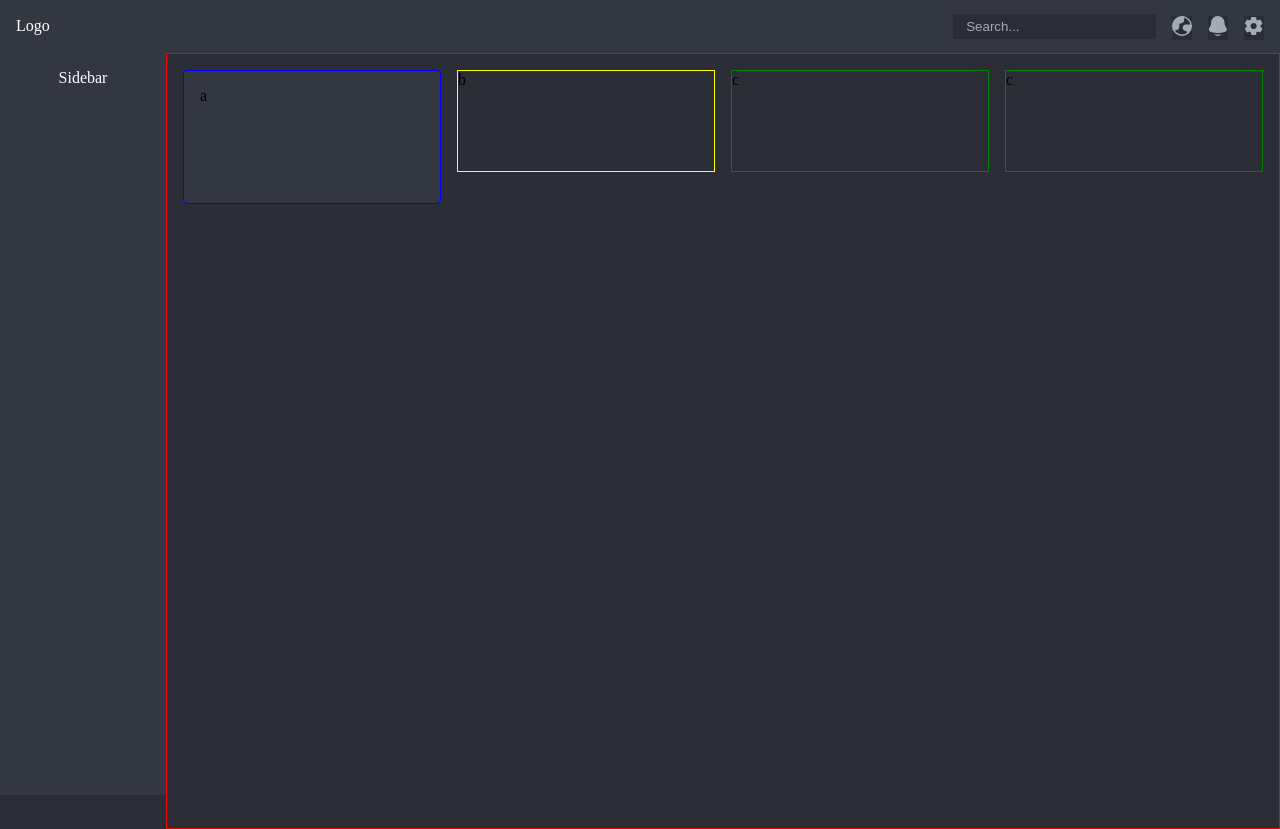
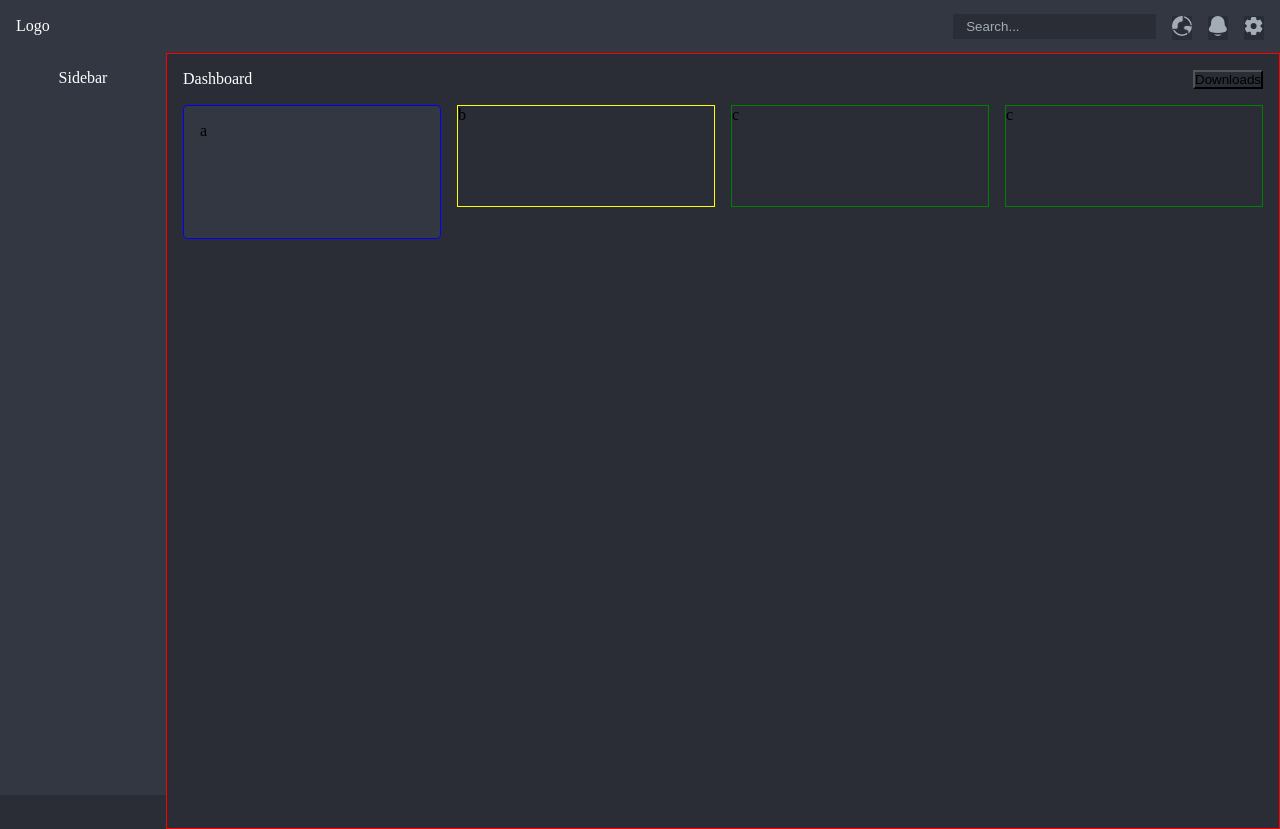
Before and after one commit to Romal-2303/Admin_Dashboard, a React (Create React App) app: page / in a window 1280 px wide. Built offline with nearby package versions, Linux system fonts and the light colour scheme.

Commit message:
button component is completed

```diff
--- a/package.json
+++ b/package.json
@@ -10,7 +10,9 @@
     "@types/node": "^20.12.12",
     "@types/react": "^18.3.2",
     "@types/react-dom": "^18.3.0",
+    "daterangepicker": "^3.1.0",
     "react": "^18.3.1",
+    "react-datepicker": "^6.9.0",
     "react-dom": "^18.3.1",
     "react-scripts": "5.0.1",
     "sass": "^1.77.2",
--- a/src/Pages/Dashboard/Admin.module.scss
+++ b/src/Pages/Dashboard/Admin.module.scss
@@ -3,6 +3,18 @@
   width: calc(100vw - 200px);
   height: 100%;
   padding: 1rem;
+  .admin-dashboard-header {
+    display: flex;
+    padding-bottom: 1rem;
+    .admin-dashboard-heading {
+      color: white;
+    }
+    justify-content: space-between;
+    .admin-dashboard-leftcontainer {
+      display: flex;
+      gap: 2rem;
+    }
+  }
 
   .admin-dashboard-content {
   }
--- a/src/Pages/Dashboard/AdminPage.tsx
+++ b/src/Pages/Dashboard/AdminPage.tsx
@@ -1,13 +1,29 @@
-import React from "react";
+import React, { useState } from "react";
 import classes from "./Admin.module.scss";
 import styles from "../../DesignSystem/_classes.module.scss";
+import DatePicker from "react-date-picker";
+import Button from "../../component/Button/Button.tsx";
+import "react-date-picker/dist/DatePicker.css";
+import "react-calendar/dist/Calendar.css";
 
 const AdminPage = () => {
-  let statsTileArr = [{ header: "" }, {}, {}, {}];
+  const clickhandler = () => {
+    alert("button clicked");
+  };
 
   return (
     <div className={classes["admin-dashboard-container"]}>
-      <div className={classes["admin-dashboard-header"]}></div>
+      <div className={classes["admin-dashboard-header"]}>
+        <div className={classes["admin-dashboard-heading"]}>Dashboard</div>
+        <div className={classes["admin-dashboard-leftcontainer"]}>
+          <div className={classes["admin-dashboard-daterange"]}></div>
+          <div className={classes["admin-dashboard-downloadbutton"]}>
+            <Button onClick={clickhandler} className={classes["custom-class"]}>
+              Downloads
+            </Button>
+          </div>
+        </div>
+      </div>
       <div
         className={`${classes["admin-dashboard-content"]} ${styles["grid-columns-4"]}`}
       >
--- /dev/null
+++ b/src/component/Button/Button.tsx
@@ -0,0 +1,18 @@
+import React, { FC, ReactNode } from "react";
+// import classes from "Button.module.scss";
+
+interface ButtonProps {
+  onClick: () => void;
+  children: ReactNode;
+  className?: string;
+}
+
+const Button: FC<ButtonProps> = ({ onClick, children, className }) => {
+  return (
+    <button className={className} onClick={onClick}>
+      {children}
+    </button>
+  );
+};
+
+export default Button;
```
Also changed, not shown: src/Pages/Layout/Layout.tsx (+4 -4 lines), src/Pages/Layout/Layout.module.scss (line endings or trailing spaces), src/assets/icons/globe_icon.svg, src/component/Button/Button.module.scss (added), 1 other file (tests, documents, lock files or other folders).
